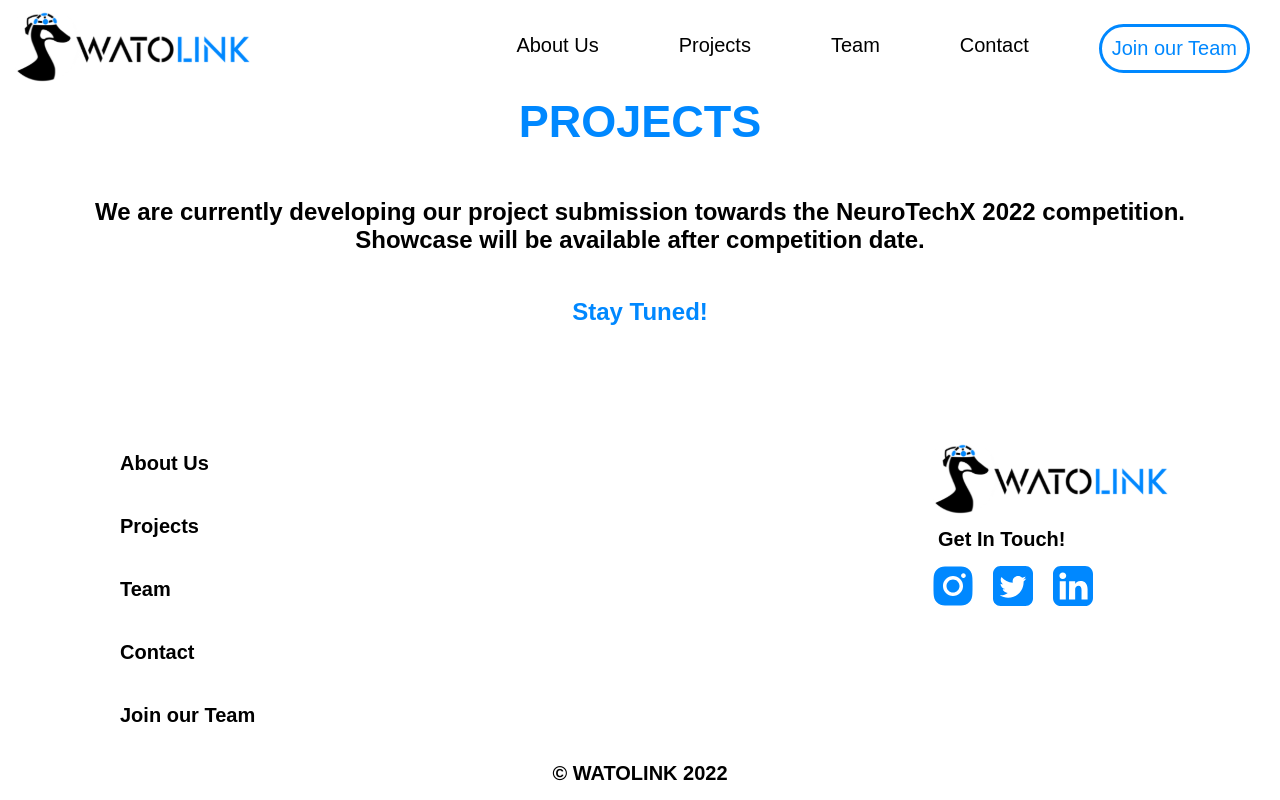
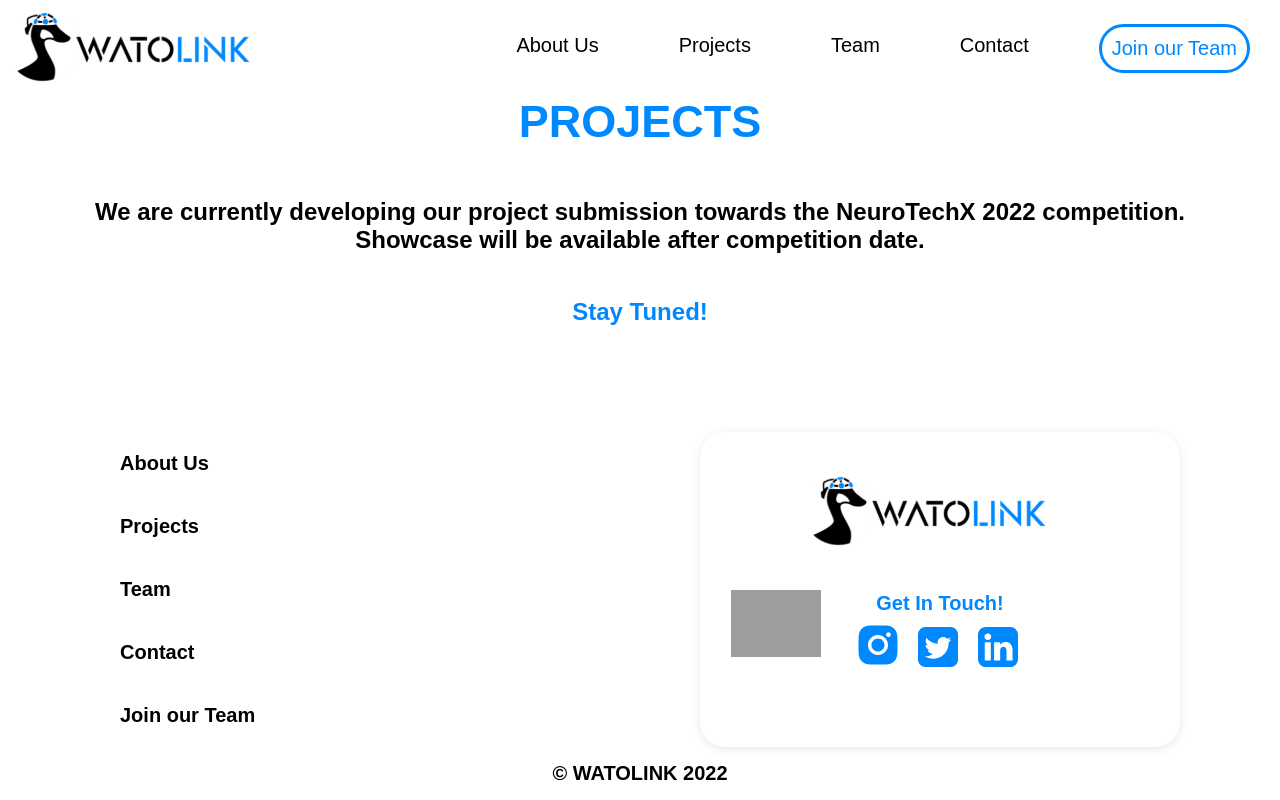
Before and after one commit to WATOLINK/main-website, a Next.js app: page /projects in a window 1280 px wide. Built offline with nearby package versions, Linux system fonts and the light colour scheme; grey boxes are pictures that could not be loaded.

Commit message:
Update Common.js

```diff
--- a/components/Common.js
+++ b/components/Common.js
@@ -1,16 +1,19 @@
-import styled from 'styled-components'
-import Link from 'next/link'
-import Image from 'next/image'
-import SmallLogo from '../public/logos/SmallLogo.svg'
-import SOCIALMEDIA from '../constants/contactinfo/socialmedia'
+import { useState, useEffect } from 'react';
+import styled from 'styled-components';
+import Link from 'next/link';
+import Image from 'next/image';
+import SmallLogo from '../public/logos/SmallLogo.svg';
+import SOCIALMEDIA from '../constants/contactinfo/socialmedia';
 
 const ImageContainer = styled.a`
     display: 'flex';
-    padding: ${({ custom }) => custom ? custom : '0px'};
-`
+    padding: ${({ custom }) => (custom ? custom : '0px')};
+`;
 
 const IconsContainer = styled.div`
     display: flex;
+    justify-content: center;
+    align-items: center;
 
     & > a {
         cursor: pointer;
@@ -20,36 +23,49 @@ const IconsContainer = styled.div`
             opacity: 0.5;
         }
     }
-`
+`;
 
 const StyledSocialMediaMessage = styled.a`
     font: ${({ theme }) => theme.fonts.footer};
+    color: ${({ theme }) => theme.colors.blue};
     font-weight: 900;
-    padding-left: 20px;
-`
+`;
 
 const SocialMediaContainer = styled.div`
     display: flex;
     flex-direction: column;
+    justify-content: space-between;
+    border-radius: 25px;
+    width: 288px;
+    padding: 2rem 6rem;
+    background-color: ${({ theme }) => theme.colors.white};
+    box-shadow: 0px 2px 10px rgba(0, 0, 0, 0.1);
 
-    & > div {
-        padding: 5px 0px 0px 10px;
+    @media screen and (max-width: 1092px) {
+        padding: 10px;
     }
-`
+`;
+
+const CaptionContainer = styled.div`
+    display: flex;
+    flex-direction: column;
+    justify-content: center;
+    align-items: center;
+    text-align: center;
+    padding: 0 50px;
+    position: relative;
+    height: 100%;
+`;
 
 const Organizer = ({ image, filename, link, custom }) => {
     return (
         <ImageContainer title={image} custom={custom}>
             <Link href={link}>
-                <Image
-                    alt={image}
-                    src={filename}
-                    layout="fixed"
-                />
+                <Image alt={image} src={filename} layout="fixed" />
             </Link>
         </ImageContainer>
-    )
-}
+    );
+};
 
 export function FontIcons() {
     return (
@@ -64,17 +80,48 @@ export function FontIcons() {
                 />
             ))}
         </IconsContainer>
-    )
+    );
 }
 
 export default function SocialMediaBlock() {
+    const [screenWidth, setScreenWidth] = useState(0);
+
+    useEffect(() => {
+        function handleResize() {
+            setScreenWidth(window.innerWidth);
+        }
+        window.addEventListener('resize', handleResize);
+        handleResize();
+        return () => window.removeEventListener('resize', handleResize);
+    }, []);
+
     return (
         <SocialMediaContainer>
             <ImageContainer title="About Us">
                 <Image alt="WATOLINK logo" src={SmallLogo} layout="fixed" />
             </ImageContainer>
-            <StyledSocialMediaMessage>Get In Touch!</StyledSocialMediaMessage>
-            <FontIcons />
+            <CaptionContainer>
+                {screenWidth > 1092 && (
+                    <div
+                        style={{
+                            position: 'absolute',
+                            bottom: '30px',
+                            left: '-65px',
+                            zIndex: 1,
+                        }}
+                    >
+                        <Image
+                            src="/icons/footerbrain2.png"
+                            alt="Brain Icon"
+                            width={90}
+                            height={115}
+                            objectFit="contain"
+                        />
+                    </div>
+                )}
+                <StyledSocialMediaMessage>Get In Touch!</StyledSocialMediaMessage>
+                <FontIcons />
+            </CaptionContainer>
         </SocialMediaContainer>
-    )
+    );
 }
```
